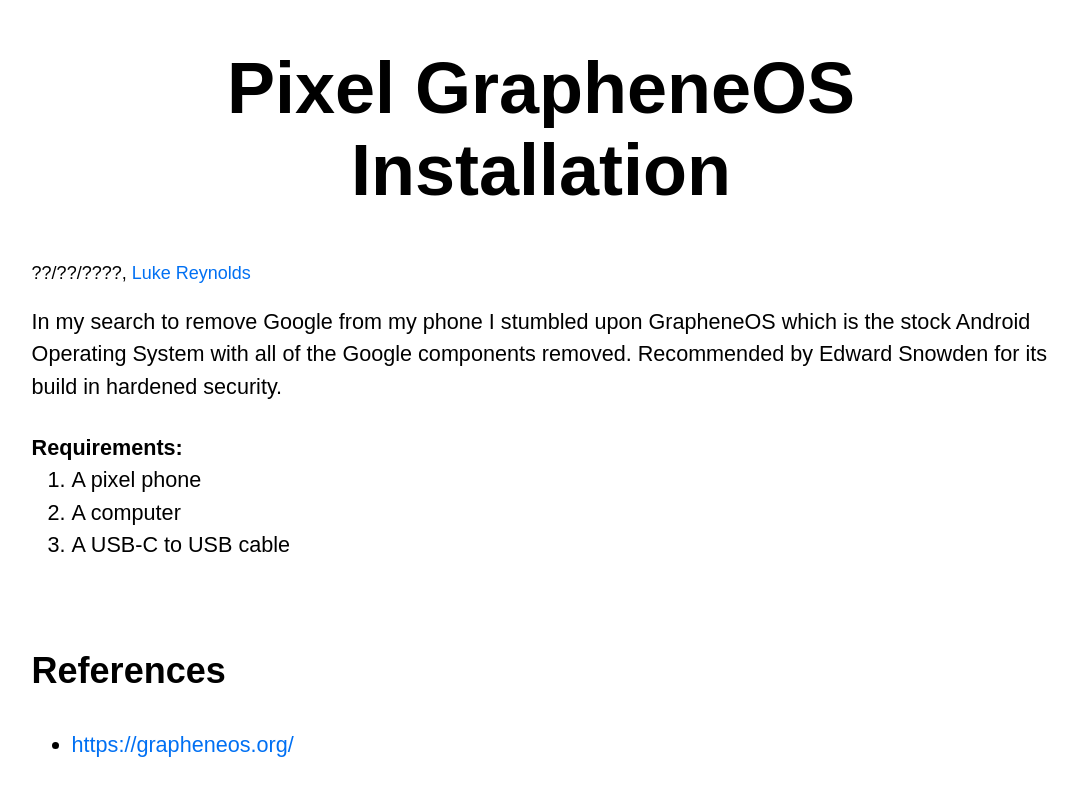
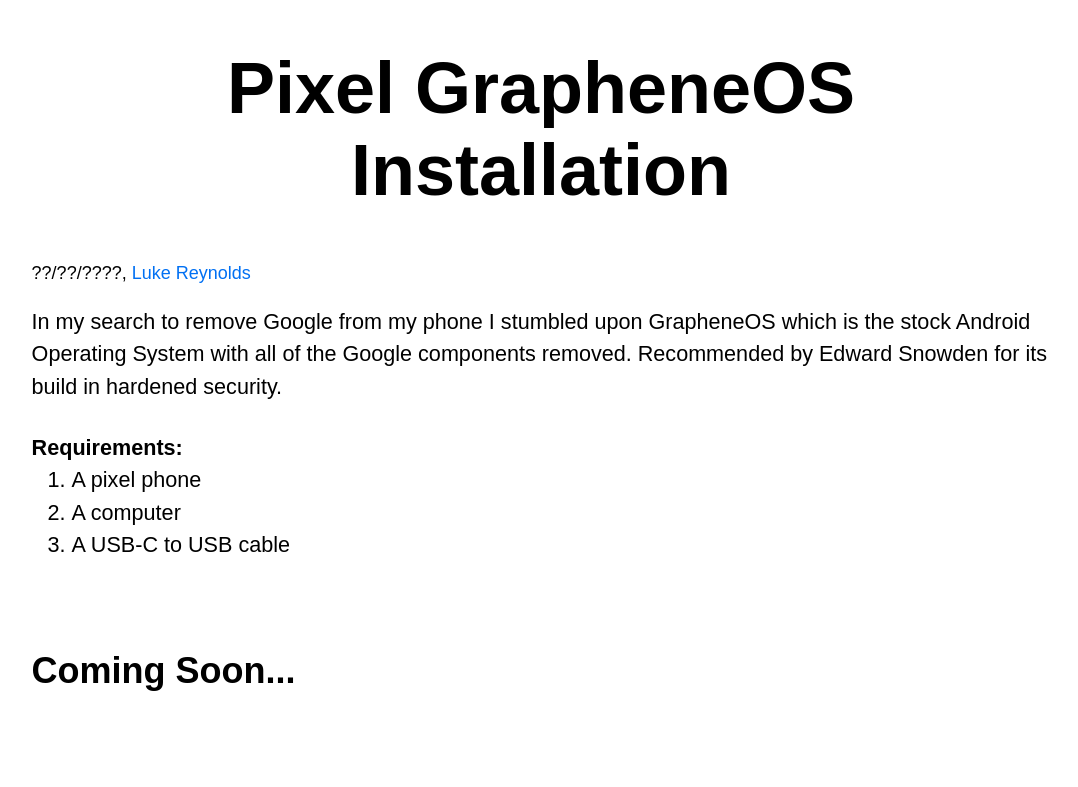
Before and after one commit to lreynolds188/Portfolio, a Next.js app: page /tutorials/pixel-grapheneos in a window 1280 px wide. Shown: the part 165-952 px from the top of the page, without its empty margins (99-1177 px from the left). Built offline with nearby package versions, Linux system fonts and the light colour scheme.

Commit message:
Update pixel-grapheneos.js

```diff
--- a/pages/tutorials/pixel-grapheneos.js
+++ b/pages/tutorials/pixel-grapheneos.js
@@ -22,6 +22,7 @@ export default function Home() {
 			  <li>A USB-C to USB cable</li>
 			</ol>
 			<br/>
+	  	<h2>Coming Soon...</h2><br/>
 		<h2>References</h2>
 			<ul className={styles.descriptionLeft}>
 				<li><a href="https://grapheneos.org/">https://grapheneos.org/</a></li>
```
